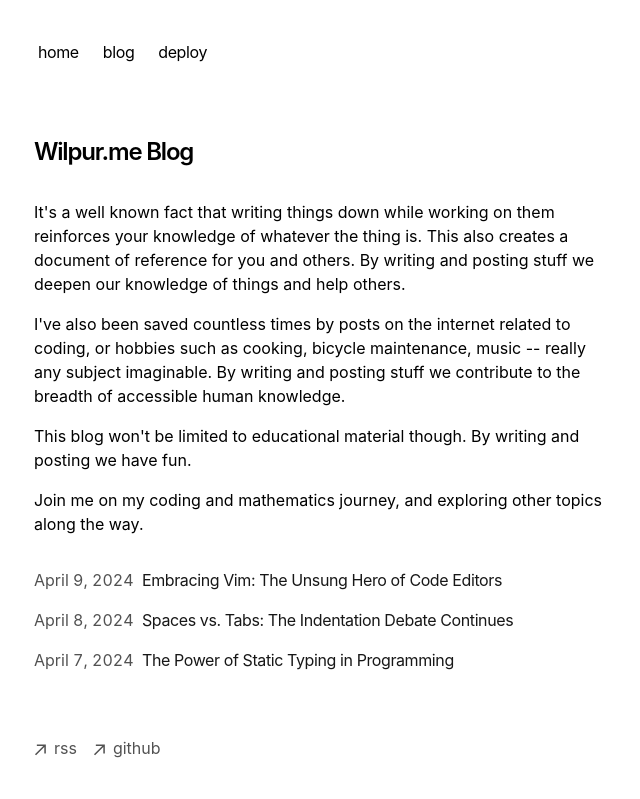
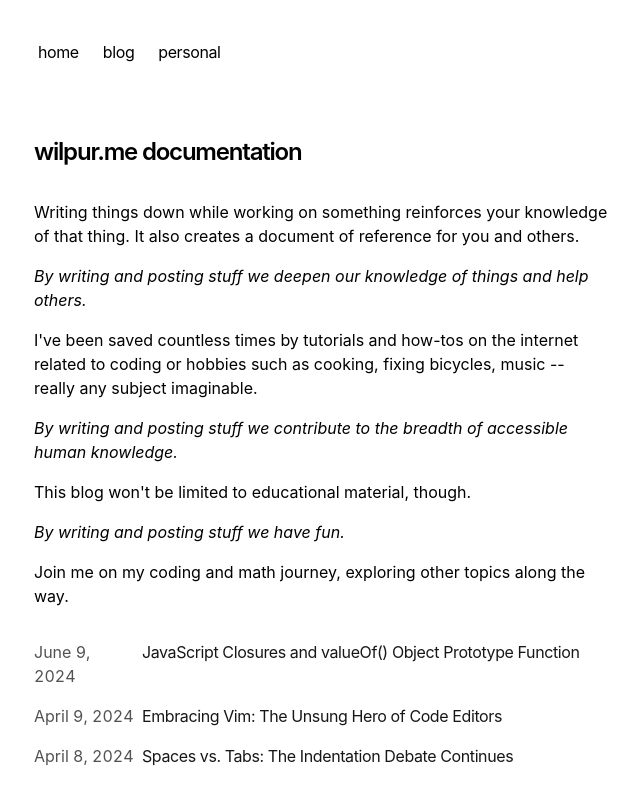
Before and after one commit to londes/docs-wilpur, a Next.js app: page / in a window 1280 px wide. Shown: the top 799 px of the page, without its empty margins (318-958 px from the left). Built offline with nearby package versions, Linux system fonts and the light colour scheme.

Commit message:
some updates to our blog

```diff
--- a/app/blog/[slug]/page.tsx
+++ b/app/blog/[slug]/page.tsx
@@ -77,7 +77,7 @@ export default function Blog({ params }) {
             url: `${baseUrl}/blog/${post.slug}`,
             author: {
               '@type': 'Person',
-              name: 'My Portfolio',
+              name: 'Wilpur Blog',
             },
           }),
         }}
--- a/app/blog/posts/static-typing.mdx
+++ b/app/blog/posts/static-typing.mdx
@@ -1,10 +1,10 @@
 ---
-title: 'The Power of Static Typing in Programming'
-publishedAt: '2024-04-07'
-summary: 'In the ever-evolving landscape of software development, the debate between dynamic and static typing continues to be a hot topic.'
+title: 'JavaScript Closures and valueOf() Object Prototype Function'
+publishedAt: '2024-06-09'
+summary: 'In this exploration of JavaScript closures we stumble across an interesting lesson in understanding and leveraging object prototype functions.'
 ---
 
-In the ever-evolving landscape of software development, the debate between dynamic and static typing continues to be a hot topic. While dynamic typing offers flexibility and rapid development, static typing brings its own set of powerful advantages that can significantly improve the quality and maintainability of code. In this post, we'll explore why static typing is crucial for developers, accompanied by practical examples through markdown code snippets.
+In this exploration of JavaScript closures we stumble across an interesting lesson in understanding and leveraging object prototype functions. While dynamic typing offers flexibility and rapid development, static typing brings its own set of powerful advantages that can significantly improve the quality and maintainability of code. In this post, we'll explore why static typing is crucial for developers, accompanied by practical examples through markdown code snippets.
 
 ## Improved Code Quality and Safety
 
--- a/app/components/nav.tsx
+++ b/app/components/nav.tsx
@@ -7,8 +7,8 @@ const navItems = {
   '/blog': {
     name: 'blog',
   },
-  'https://vercel.com/templates/next.js/portfolio-starter-kit': {
-    name: 'deploy',
+  'https://wilpur.me': {
+    name: 'personal',
   },
 }
 
--- a/app/layout.tsx
+++ b/app/layout.tsx
@@ -11,7 +11,7 @@ import { baseUrl } from './sitemap'
 export const metadata: Metadata = {
   metadataBase: new URL(baseUrl),
   title: {
-    default: 'Next.js Portfolio Starter',
+    default: 'Wilpur Docs',
     template: '%s | Next.js Portfolio Starter',
   },
   description: 'This is my portfolio.',
@@ -39,7 +39,7 @@ export const metadata: Metadata = {
 const cx = (...classes) => classes.filter(Boolean).join(' ')
 
 export default function RootLayout({
-  children,
+children,
 }: {
   children: React.ReactNode
 }) {
--- a/app/page.tsx
+++ b/app/page.tsx
@@ -4,26 +4,32 @@ export default function Page() {
   return (
     <section>
       <h1 className="mb-8 text-2xl font-semibold tracking-tighter">
-        Wilpur.me Blog
+        wilpur.me documentation
       </h1>
       <p className="mb-4">
-        {`It's a well known fact that writing things down while working on them reinforces
-        your knowledge of whatever the thing is. This also creates a document of reference
-        for you and others. By writing and posting stuff we deepen our knowledge of things
+        {`Writing things down while working on something reinforces your knowledge of that thing.
+        It also creates a document of reference for you and others.`}
+      </p>
+      <p className="mb-4 italic">
+        {`By writing and posting stuff we deepen our knowledge of things
         and help others.`}
       </p>
       <p className="mb-4">
-        {`I've also been saved countless times by posts on the internet related to coding,
-        or hobbies such as cooking, bicycle maintenance, music -- really any subject
-        imaginable. By writing and posting stuff we contribute to the breadth of accessible
+        {`I've been saved countless times by tutorials and how-tos on the internet related to coding
+        or hobbies such as cooking, fixing bicycles, music -- really any subject imaginable.`}
+      </p>
+      <p className="mb-4 italic">
+        {`By writing and posting stuff we contribute to the breadth of accessible
         human knowledge.`}
       </p>
       <p className="mb-4">
-        {`This blog won't be limited to educational material though. By writing and posting
-        we have fun.`}
+        {`This blog won't be limited to educational material, though.`}
+      </p>
+      <p className="mb-4 italic">
+        {`By writing and posting stuff we have fun.`}
       </p>
       <p className="mb-4">
-        {`Join me on my coding and mathematics journey, and exploring other topics along the way.`}
+        {`Join me on my coding and math journey, exploring other topics along the way.`}
       </p>
       <div className="my-8">
         <BlogPosts />
--- a/app/rss/route.ts
+++ b/app/rss/route.ts
@@ -27,9 +27,9 @@ export async function GET() {
   const rssFeed = `<?xml version="1.0" encoding="UTF-8" ?>
   <rss version="2.0">
     <channel>
-        <title>My Portfolio</title>
+        <title>Wilpur Docs</title>
         <link>${baseUrl}</link>
-        <description>This is my portfolio RSS feed</description>
+        <description>A blog about coding, math, and other things</description>
         ${itemsXml}
     </channel>
   </rss>`
```
